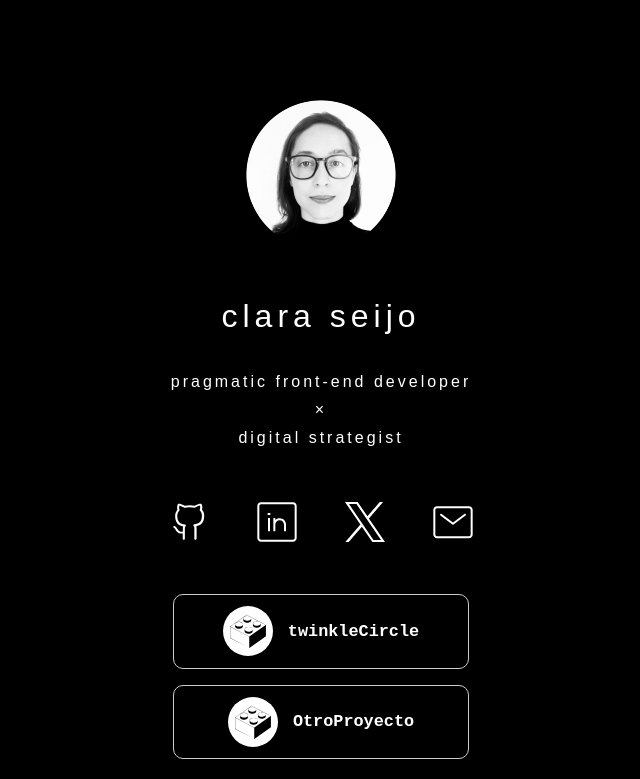
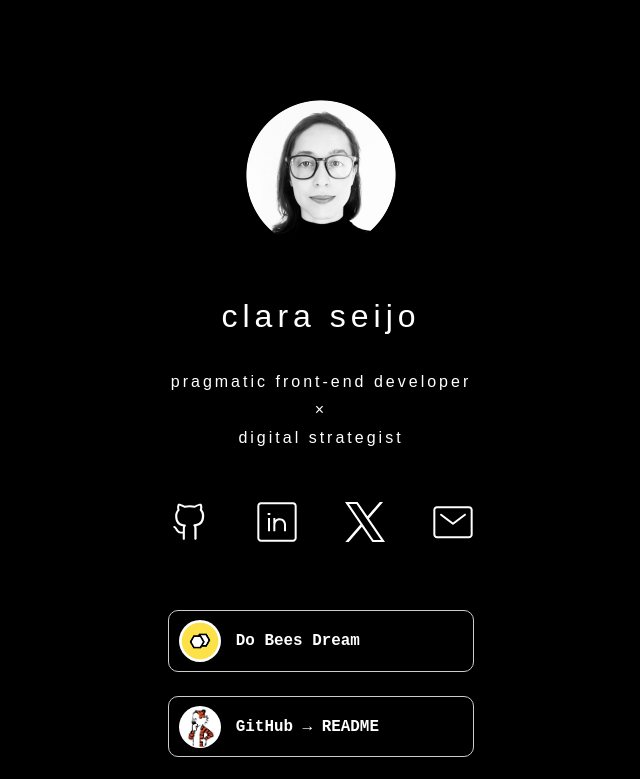
Before and after one commit to clasei/clara, a React (Create React App) app: page / in a window 1280 px wide. Shown: the top 779 px of the page, without its empty margins (319-959 px from the left). Built offline with nearby package versions, Linux system fonts and the light colour scheme.

Commit message:
1st version ready to deploy

```diff
--- a/src/components/ProjectLinks/ProjectLinks.css
+++ b/src/components/ProjectLinks/ProjectLinks.css
@@ -3,17 +3,18 @@
     flex-direction: column;
     justify-content: center;
     align-items: center;
+    text-align: center;
     height: auto;
     width: 50%;
     border: 1px solid #ccc;
-    margin: 1rem auto;
-    gap: 3rem;
+    margin: 1.5rem auto;
+    padding-left: 10px;
     border-radius: 10px;
     transition: all 0.3s;
     cursor: pointer;
     box-shadow: 2px 2px 5px rgba(0,0,0,0.1);
     font-family: 'Courier New', monospace;
-    font-size: 0.9rem;
+    font-size: 0.85rem;
 }
 
 .project-card:hover {
@@ -30,33 +31,19 @@
 .project-header {
     display: flex;
     align-items: center;
-    padding: 10px;
+    padding: 5px 10px;
+    width: 100%;
+    justify-content: start;
 }
 
 .project-logo {
-    padding: 5px;
+    padding: 1px;
     width: 40px;
     height: 40px;
     border-radius: 50%;
     margin-right: 15px;
     background-color: white;
-}
-
-.project-details {
-    padding: 5px;
-    background-color: #f5f5f5;
-    border-top: 1px solid #ccc;
-}
-
-.project-details a {
-    text-decoration: none;
-    color: #007BFF;
-    margin-top: 10px;
-    display: inline-block;
-}
-
-.project-details a:hover {
-    text-decoration: underline;
+    flex-shrink: 0;
 }
 
 
--- a/src/components/ProjectLinks/ProjectLinks.js
+++ b/src/components/ProjectLinks/ProjectLinks.js
@@ -2,17 +2,24 @@ import React, { } from 'react';
 import './ProjectLinks.css';
 import ProjectButtonLink from './ProjectButtonLink';
 import projectLogo from '../../assets/logos/lego-brick.svg';
+import dbdLogo from '../../assets/logos/do-bees-dream-logo.png';
+import Hobbes from '../../assets/images/cla-sei-hobbes.png';
 
 
 const projects = [
     {
+        name: "Do Bees Dream",
+        link: "https://enlace-a-otro-proyecto.com",
+        image: dbdLogo
+    },
+    {
+        name: "GitHub → README",
+        link: "https://enlace-a-otro-proyecto.com",
+        image: Hobbes
+    },
+    {
         name: "twinkleCircle",
         link: "https://clasei.github.io/twinkle-circle/",
-        image: projectLogo
-    },
-    {
-        name: "OtroProyecto",
-        link: "https://enlace-a-otro-proyecto.com",
         image: projectLogo
     },
 
--- a/src/components/SocialLinks/SocialLinks.css
+++ b/src/components/SocialLinks/SocialLinks.css
@@ -3,7 +3,7 @@
     gap: 3rem;
     justify-content: center;
     height: auto;
-    padding-bottom: 2rem;
+    padding-bottom: 2.5rem;
 }
 
 .icon-svg:active {
```
Also changed, not shown: src/assets/logos/do-bees-dream-logo.png (renamed from src/assets/images/do-bees-dream-logo.png).
